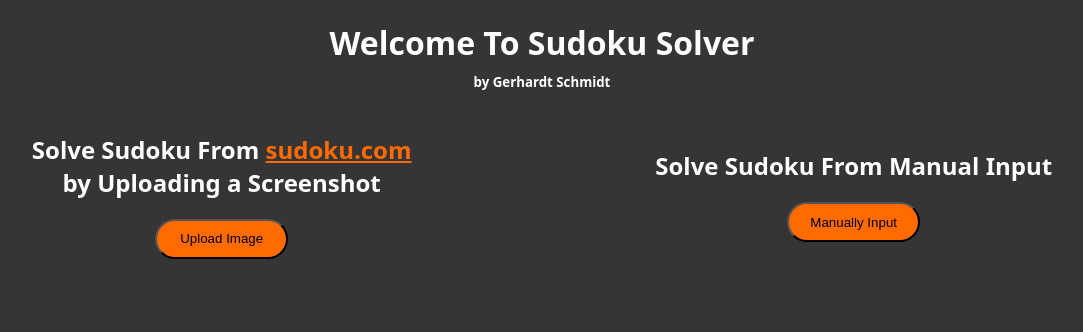
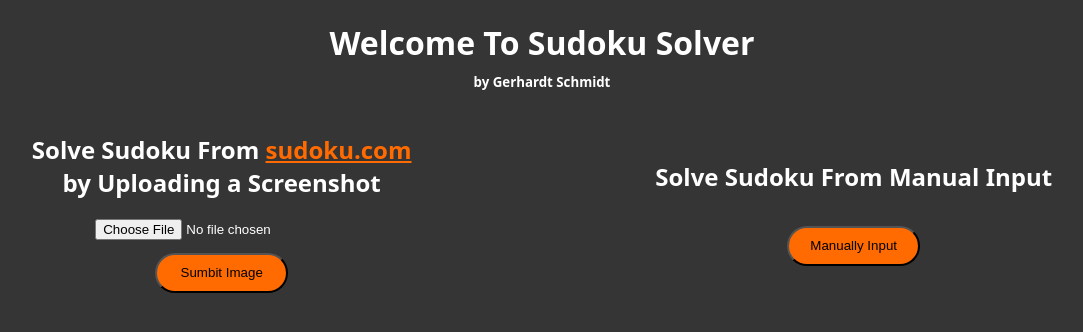
Before and after one commit to GCSchmidt/sudoku-solver-project, a Flask app: page / in a window 1280 px wide. Shown: the top 332 px of the page, without its empty margins (98-1181 px from the left). Run offline with Flask 3, Linux system fonts and the light colour scheme; parts of the project's set-up code (start-up, migrations or seed data) failed here and were passed over.

Commit message:
started implementing file upload

```diff
--- a/web_app/app.py
+++ b/web_app/app.py
@@ -7,6 +7,10 @@ parent_dir = os.path.dirname(os.path.dirname(__file__))
 sys.path.insert(1, parent_dir)
 import scripts.sudoku_solver as sudoku_solver
 
+ALLOWED_EXTENSIONS = {'png', 'jpeg'}
+
+def allowed_file(filename):
+    return '.' in filename and filename.rsplit('.', 1)[1].lower() in ALLOWED_EXTENSIONS
 
 def parse_and_validate_grid(cell_values: list[str]) -> Tuple[sudoku_solver.Solver, str]:
     quiz_str = "".join(cell_values)
@@ -21,6 +25,8 @@ def parse_and_validate_grid(cell_values: list[str]) -> Tuple[sudoku_solver.Solve
 
 
 app = Flask(__name__)
+app.config['UPLOAD_FOLDER'] = 'uploads'
+os.makedirs(app.config['UPLOAD_FOLDER'], exist_ok=True)
 
 
 @app.route('/')
@@ -33,6 +39,26 @@ def manual_input():
     error = request.args.get('error')
     return render_template('manual_input.html', error=error)
 
+@app.route('/manual_input', methods=['POST'])
+def manual_input_post():
+    error = None
+    file = request.files['file']
+    filename = file.filename
+    if allowed_file(file.filename):
+        # TODO always replace file
+        file.save(os.path.join(app.config['UPLOAD_FOLDER'], filename))
+    else:
+        error = "Invalid File was Uploaded"
+        return render_template('manual_input.html', error=error)
+    filepath = os.path.join(os.path.join(app.config['UPLOAD_FOLDER'], filename))
+    grid= sudoku_solver.image_to_sudoku_quiz(filepath)
+    print(grid)
+    cell_values = "".join([str(val) for val in grid.flatten()])
+    return render_template(
+        'manual_input.html',
+        error=error,
+        preset_cell_values=cell_values
+    )
 
 @app.route('/solution', methods=['POST'])
 def solution_post():
@@ -47,10 +73,6 @@ def solution_post():
             preset_cell_values=cell_values
             )
 
-    cell_grid = solver.grid_intermediate
-
-    string_grid = sudoku_solver.sudoku_grid_to_string(cell_grid)
-
     solution_grid = solver.solve()
     solved = solver.is_sudoku_solved()
 
--- a/web_app/static/style.css
+++ b/web_app/static/style.css
@@ -17,6 +17,7 @@ button{
     height: 3em;
     border-radius: 1.5em;
     margin: 0 2em;
+    margin: 1em;
 }
 
 a{
--- a/web_app/templates/index.html
+++ b/web_app/templates/index.html
@@ -8,7 +8,12 @@
 <div id="options">
     <div id="option-1" class="option">
         <h2>Solve Sudoku From <a href="https://sudoku.com">sudoku.com</a> <br> by Uploading a Screenshot</h2>
-        <button id="upload-image">Upload Image</button>
+        <form method="POST" action="{{ url_for('manual_input_post') }}" enctype="multipart/form-data">
+        <div class="option">
+            <input type = "file" name = "file"/>
+            <button id="upload-image" type="submit">Sumbit Image</button>
+        </div>
+        </form>
     </div>
     <div id="option-2" class="option">
         <h2>Solve Sudoku From Manual Input</h2>
```
